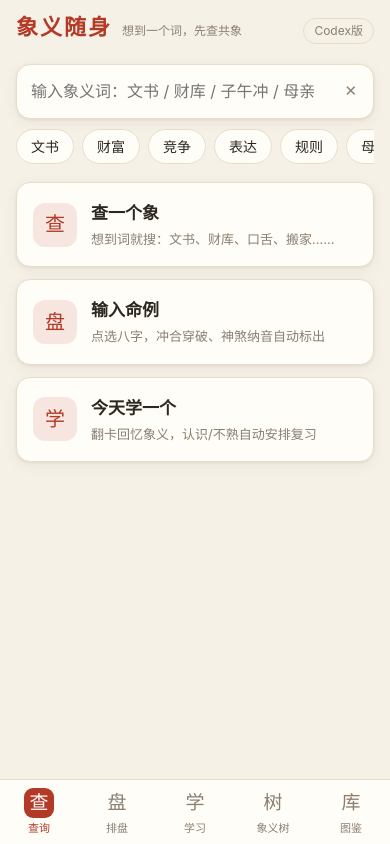
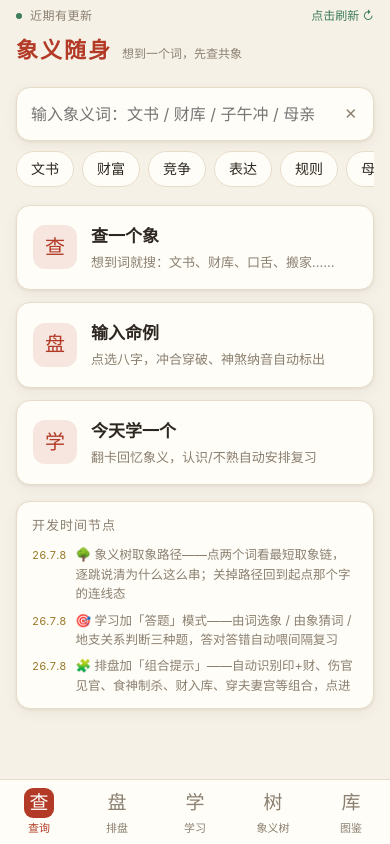
Before and after one commit to NeverGiveUp0618/bazi-xiangfa, a plain HTML site: page bazi_xiangyi_site/mobile/index.html in a window 390 px wide. Drawn offline with Linux system fonts and the light colour scheme.

Commit message:
Land directly on mobile; add top refresh bar + bottom dev changelog; drop desktop link

```diff
--- a/bazi_xiangyi_site/mobile/app.js
+++ b/bazi_xiangyi_site/mobile/app.js
@@ -987,6 +987,16 @@ if (typeof document !== "undefined") {
   };
 
   const QUICK_TERMS = ["文书", "财富", "竞争", "表达", "规则", "母亲", "财库", "冲", "合", "穿", "纳音"];
+  const CHANGELOG = [
+    ["26.7.8", "🌳 象义树取象路径——点两个词看最短取象链，逐跳说清为什么这么串；关掉路径回到起点那个字的连线态"],
+    ["26.7.8", "🎯 学习加「答题」模式——由词选象 / 由象猜词 / 地支关系判断三种题，答对答错自动喂间隔复习"],
+    ["26.7.8", "🧩 排盘加「组合提示」——自动识别印+财、伤官见官、食神制杀、财入库、穿夫妻宫等组合，点进组合卡"],
+    ["26.7.8", "🔤 排盘天干候选改每行5个（甲乙丙丁戊 / 己庚辛壬癸），排版更齐"],
+    ["26.7.8", "🐛 修复戊土/午火 id 撞车——以前点戊土会误开午火、共享复习记录"],
+    ["26.7.8", "🔗 象义树352条连线全部标注理由——为什么杨柳木连着午火、未土，一看就懂"],
+    ["26.7.8", "🌌 象义树上线——131个词条织成发光关系网，点谁亮谁、双指缩放、按体系聚焦"],
+    ["26.7.7", "📱 手机版整体重做——共象聚合查询 / 点选八字自动解盘 / 翻卡间隔复习 / 体系图鉴"]
+  ];
   const HINTS = {
     search: "想到一个词，先查共象",
     chart: "点格子选字，全盘自动标注",
@@ -1102,6 +1112,12 @@ if (typeof document !== "undefined") {
           <button class="home-entry" type="button" data-entry="search"><span class="entry-badge">查</span><span><strong>查一个象</strong><p>想到词就搜：文书、财库、口舌、搬家……</p></span></button>
           <button class="home-entry" type="button" data-entry="chart"><span class="entry-badge">盘</span><span><strong>输入命例</strong><p>点选八字，冲合穿破、神煞纳音自动标出</p></span></button>
           <button class="home-entry" type="button" data-entry="study"><span class="entry-badge">学</span><span><strong>今天学一个</strong><p>翻卡回忆象义，认识/不熟自动安排复习</p></span></button>
+        </div>
+        <div class="dev-log">
+          <div class="dev-log-head">开发时间节点</div>
+          <div class="dev-log-list">
+            ${CHANGELOG.map(([d, t]) => `<div class="dev-log-row"><span class="dev-log-date">${escapeHtml(d)}</span><span class="dev-log-text">${escapeHtml(t)}</span></div>`).join("")}
+          </div>
         </div>`;
       return;
     }
@@ -2102,6 +2118,12 @@ if (typeof document !== "undefined") {
   });
   el.detailBack.addEventListener("click", goBack);
 
+  // 顶部刷新条：带时间戳强刷，绕过 GitHub Pages 缓存看到新版
+  const updateBar = document.querySelector("#updateBar");
+  if (updateBar) updateBar.addEventListener("click", () => {
+    location.replace(location.pathname + "?r=" + Date.now());
+  });
+
   /* ---- 启动 ---- */
   history.replaceState({ tab: "search" }, "");
   renderSearch();
--- a/bazi_xiangyi_site/mobile/index.html
+++ b/bazi_xiangyi_site/mobile/index.html
@@ -11,11 +11,15 @@
 </head>
 <body>
   <div class="mobile-app">
+    <div class="update-bar" id="updateBar">
+      <span class="update-dot"></span>
+      <span class="update-text">近期有更新</span>
+      <span class="update-btn">点击刷新 ↻</span>
+    </div>
     <header class="topbar">
       <div class="brand-row">
         <h1>象义随身</h1>
         <p id="topHint" class="top-hint">想到一个词，先查共象</p>
-        <a class="desktop-link" href="../desktop/">Codex版</a>
       </div>
     </header>
 
--- a/bazi_xiangyi_site/mobile/styles.css
+++ b/bazi_xiangyi_site/mobile/styles.css
@@ -77,9 +77,43 @@ mark {
   flex-direction: column;
 }
 
+/* ---- 顶部刷新条 ---- */
+.update-bar {
+  display: flex;
+  align-items: center;
+  gap: 8px;
+  padding: calc(6px + env(safe-area-inset-top)) 16px 5px;
+  cursor: pointer;
+  -webkit-tap-highlight-color: transparent;
+}
+
+.update-dot {
+  width: 6px;
+  height: 6px;
+  border-radius: 50%;
+  background: var(--green);
+  flex-shrink: 0;
+}
+
+.update-text {
+  flex: 1;
+  font-size: 12px;
+  color: var(--muted);
+  letter-spacing: 0.5px;
+}
+
+.update-btn {
+  font-size: 12px;
+  color: var(--green);
+  white-space: nowrap;
+}
+
+.update-bar:active .update-text,
+.update-bar:active .update-btn { opacity: 0.6; }
+
 /* ---- 顶栏 ---- */
 .topbar {
-  padding: calc(10px + env(safe-area-inset-top)) 16px 8px;
+  padding: 2px 16px 8px;
 }
 
 .brand-row {
@@ -252,6 +286,52 @@ mark {
   font-family: "Kaiti SC", "STKaiti", serif;
   background: var(--accent-soft);
   color: var(--accent);
+}
+
+/* 开发时间节点 */
+.dev-log {
+  margin-top: 16px;
+  background: var(--card);
+  border: 1px solid var(--line);
+  border-radius: var(--radius);
+  padding: 13px 15px;
+  box-shadow: var(--shadow);
+}
+
+.dev-log-head {
+  font-size: 13px;
+  color: var(--muted);
+  letter-spacing: 1px;
+  margin-bottom: 9px;
+}
+
+.dev-log-list {
+  max-height: 150px;
+  overflow-y: auto;
+  -webkit-overflow-scrolling: touch;
+  display: flex;
+  flex-direction: column;
+  gap: 7px;
+  padding-right: 2px;
+}
+
+.dev-log-row {
+  display: flex;
+  gap: 9px;
+  align-items: baseline;
+}
+
+.dev-log-date {
+  flex-shrink: 0;
+  font-size: 11px;
+  color: var(--gold);
+  font-variant-numeric: tabular-nums;
+}
+
+.dev-log-text {
+  font-size: 12.5px;
+  line-height: 1.55;
+  color: var(--muted);
 }
 
 /* 共象聚合卡 */
```
Also changed, not shown: bazi_xiangyi_site/index.html (+7 -98 lines).
